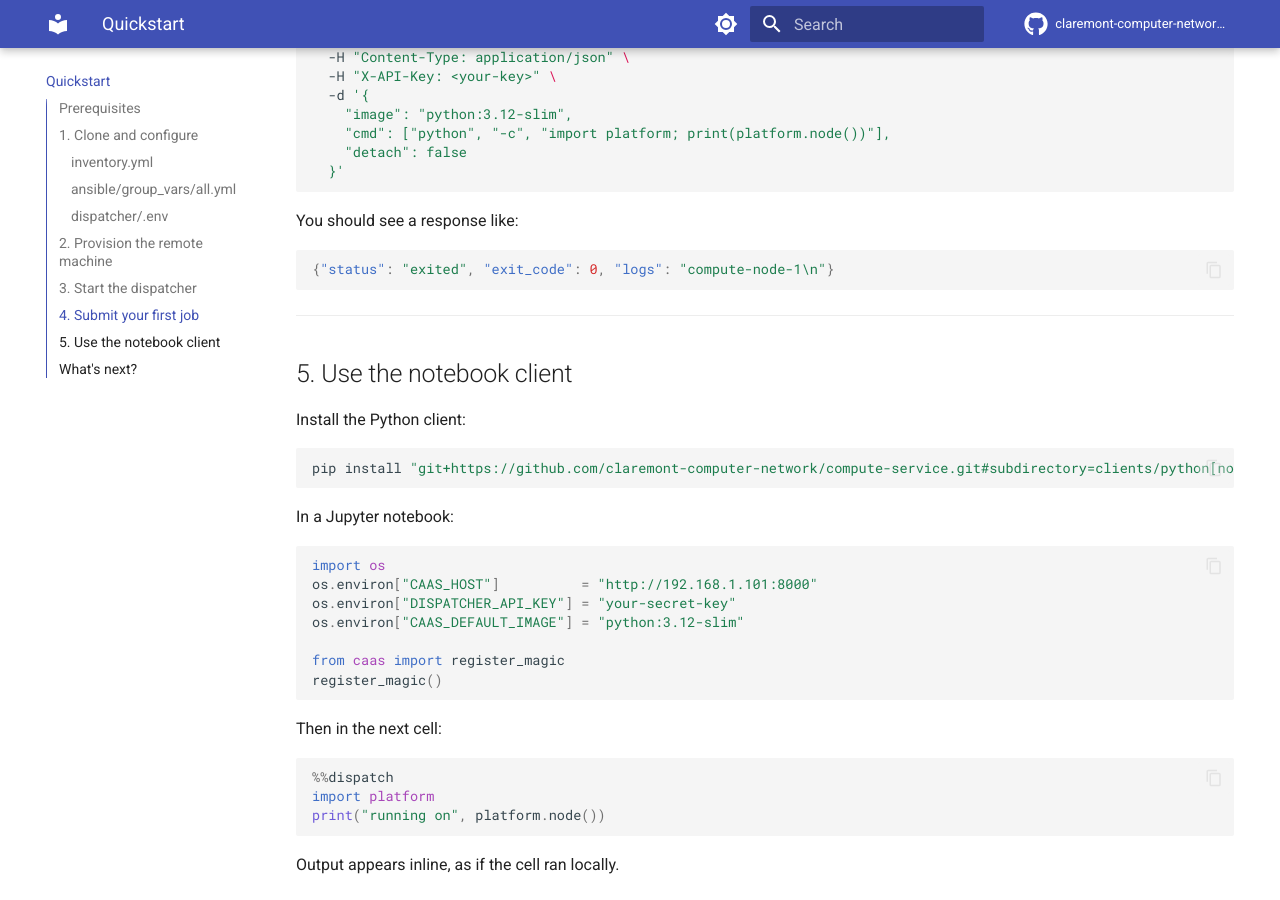
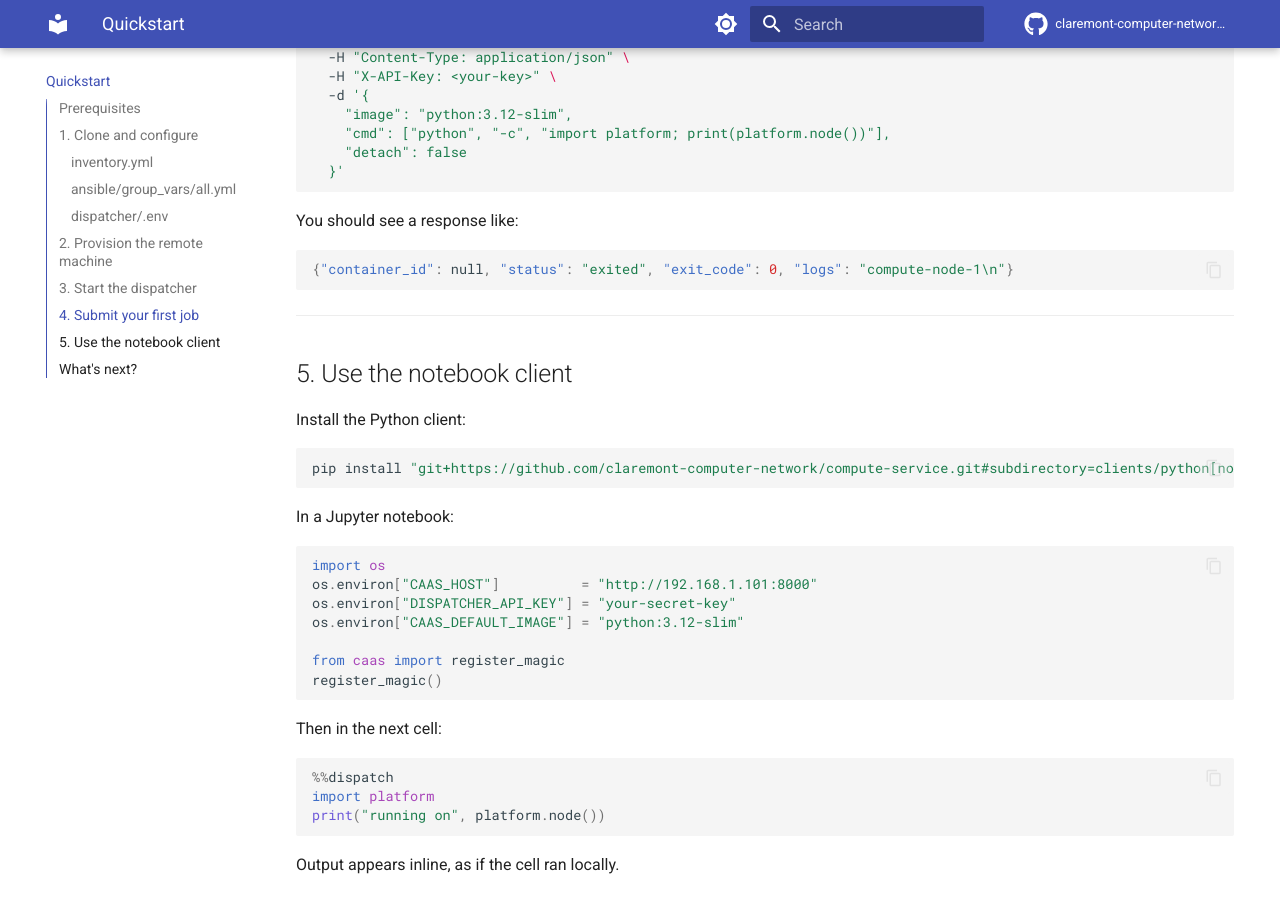
Before and after one commit to claremont-computer-network/compute-service, an MkDocs documentation site: the page built from docs/quickstart.md, in a window 1280 px wide and 900 px high, scrolled down 2528 px. Built offline with MkDocs 1.6.1 and Material for MkDocs 9.7.7, drawn with Linux system fonts in a browser that asks for light colours; comment, search, counter and statistics services are not loaded.

Commit message:
docs: add container_id:null to sync response examples
All detach=false response examples now match the actual dispatcher output
which always includes container_id:null for synchronous /v1/execute calls.

Addresses fourth round of Copilot review comments.

````diff
--- a/docs/quickstart.md
+++ b/docs/quickstart.md
@@ -127,7 +127,7 @@ curl -X POST http://<host>:8000/v1/execute \
 You should see a response like:
 
 ```json
-{"status": "exited", "exit_code": 0, "logs": "compute-node-1\n"}
+{"container_id": null, "status": "exited", "exit_code": 0, "logs": "compute-node-1\n"}
 ```
 
 ---
````
Also changed, not shown: docs/api-reference.md (+1 -0 lines), docs/client/caas-client.md (+1 -1 lines).
